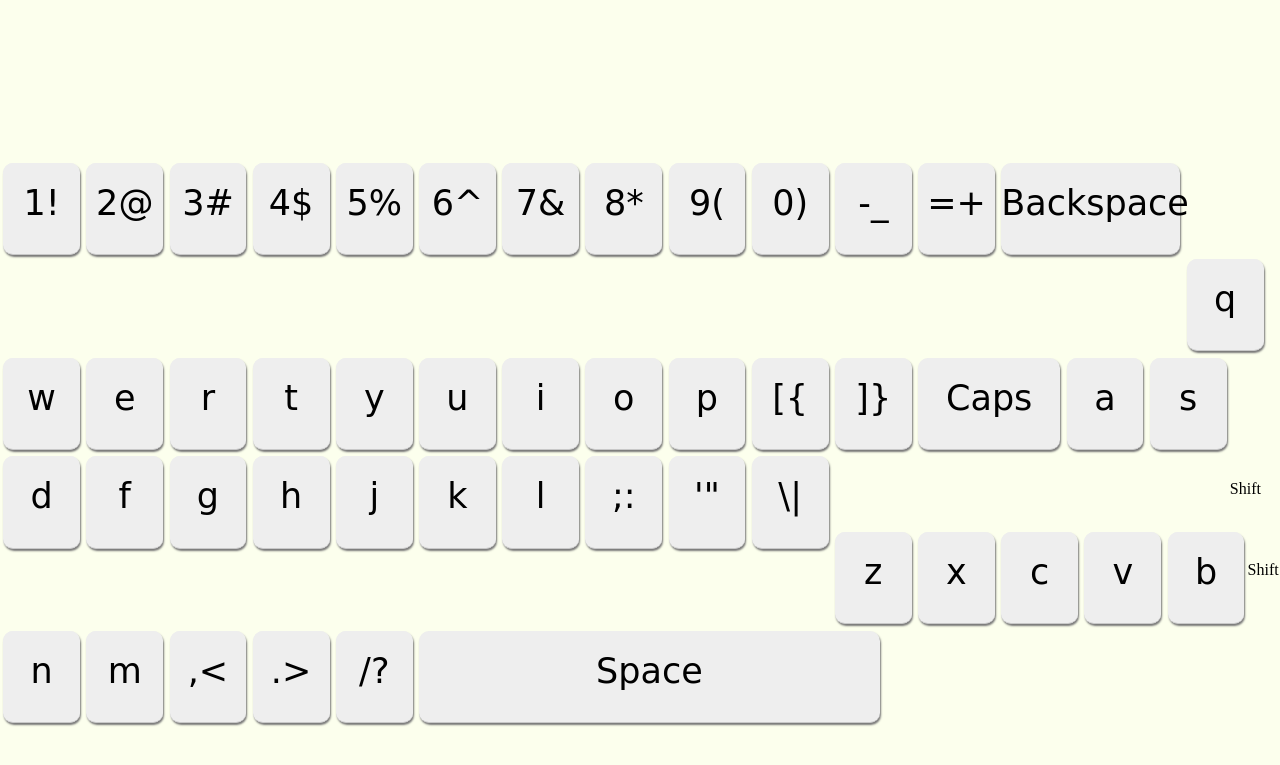
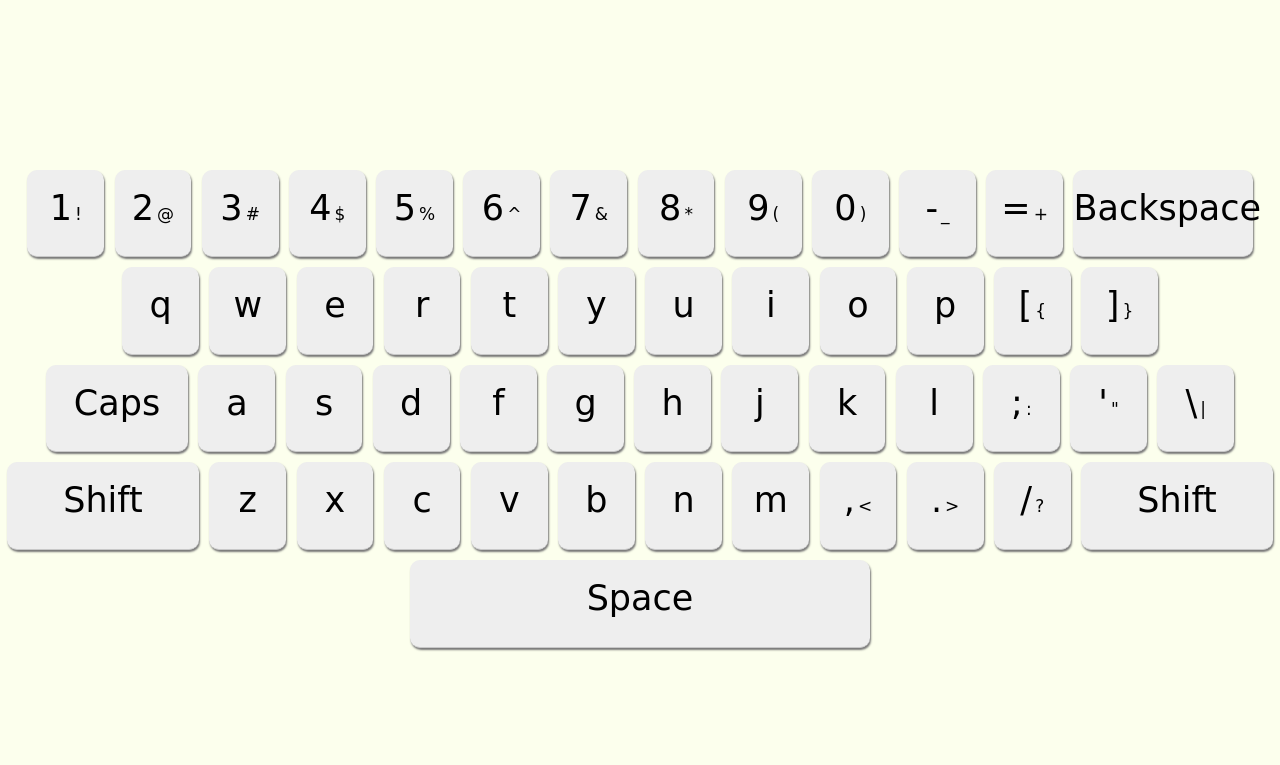
Before and after one commit to cynka02/cynka02.github.io, a PHP site: page /client/index.html in a window 1280 px wide. Shown: the top 765 px of the page. Run offline with PHP 8.4, Linux system fonts and the light colour scheme; some libraries are stand-ins or nearby versions.

Commit message:
Update styles.css

```diff
--- a/client/styles.css
+++ b/client/styles.css
@@ -19,34 +19,46 @@ body
 	height: 75%;
 	width: 100%;
 }
-.shadowkeys
-{
-	height: 100%;
-	width: 100%;
-	border-radius: 10px;
-	border-bottom: 1px solid #c8c8c8;
-	background: linear-gradient(90deg, #6dff5f 0%, transparent 0%);
-	transition: background-color 0.6s ease;
-}
 .rows
 {
-	height: 20%;
+	height: 19%;
 	width: 100%;
+	text-align: center;
+	margin-top: 0.5%;
 }
 .keys
 {
 	height: 95%;
 	width: 6%;
-	background: linear-gradient(to top, #6dff5f 0%, #eeeeee 0%);
+	display: inline-block;
 }
-.keys, #Backspace, #Tab, #CapsLock, .LShift, .PShift, #ControlRight, #ControlLeft, #AltLeft, #AltRight, #Space, #Wind
+.bars
+{
+	width: 70%;
+	height: 10%;
+	position: relative;
+	margin: 0 auto;
+	margin-top: -17%;
+	border: 1px solid black;
+	background: linear-gradient(to right, red 20%, #eeeeee 0%);
+	border-radius: 5px;
+	display: none;
+}
+#qBar, #wBar, #eBar, #rBar, #tBar, #yBar, #uBar, #iBar, #oBar, #pBar, #aBar, #sBar, #dBar, #fBar, #gBar, #hBar, #jBar, #kBar, #lBar, #zBar, #xBar, #cBar, #vBar, #bBar, #nBar, #mBar
+{
+	margin-top: -9.5%;
+}
+.alttext
+{
+	font-size: 17px;
+	margin-left: 4%;
+}
+.keys, #Backspace, #CapsLock, .Shift, #Space
 {
 	font-size: 35px;
 	background-color: #eeeeee;
 	box-shadow: 1px 2px 2px 0px #787878;
 	border-bottom: 1px solid #c8c8c8;
-	display: block;
-	float: left;
 	font-family: Bradley Hand, cursive;
 	margin-right: 0.25%;
 	margin-left: 0.25%;
@@ -60,51 +72,25 @@ body
 {
 	height: 95%;
 	width: 14%;
-}
-#Tab
-{
-	height: 95%;
-	width: 10%;
+	display: inline-block;
 }
 #CapsLock
 {
 	height: 95%;
 	width: 11.1111111%;
+	display: inline-block;
 }
-.LShift
+.Shift
 {
 	height: 95%;
-	width: 15.555555556%;
-}
-.PShift
-{
-	height: 95%;
-	width: 17.7777778%;
-}
-#ControlLeft
-{
-	height: 95%;
-	width: 9.8888888%;
-}
-#ControlRight
-{
-	height: 95%;
-	width: 9.3%;
-}
-#AltLeft, #AltRight
-{
-	height: 95%;
-	width: 8.2%;
-}
-#Wind
-{
-	height: 95%;
-	width: 7.9%;
+	width: 15%;
+	display: inline-block;
 }
 #Space
 {
 	height: 95%;
 	width: 36%;
+	display: inline-block;
 }
 #pole
 {
```
